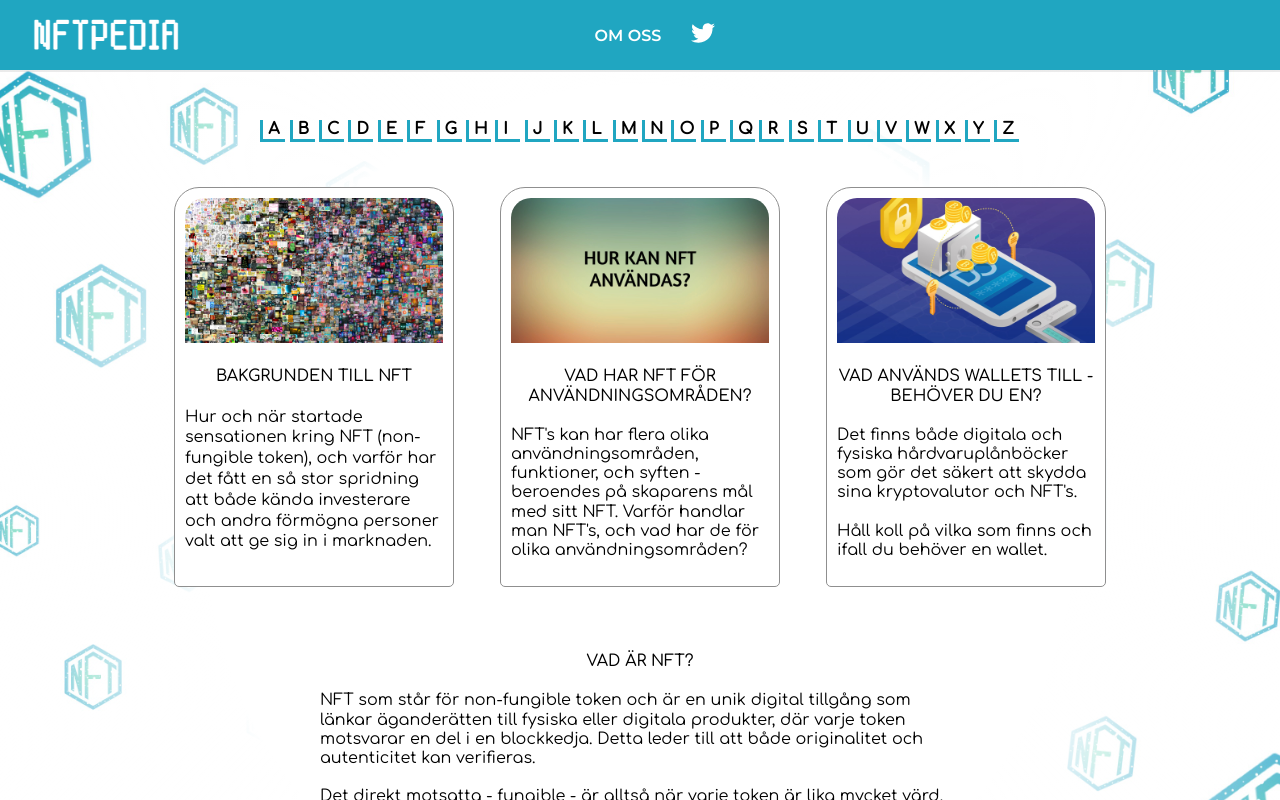
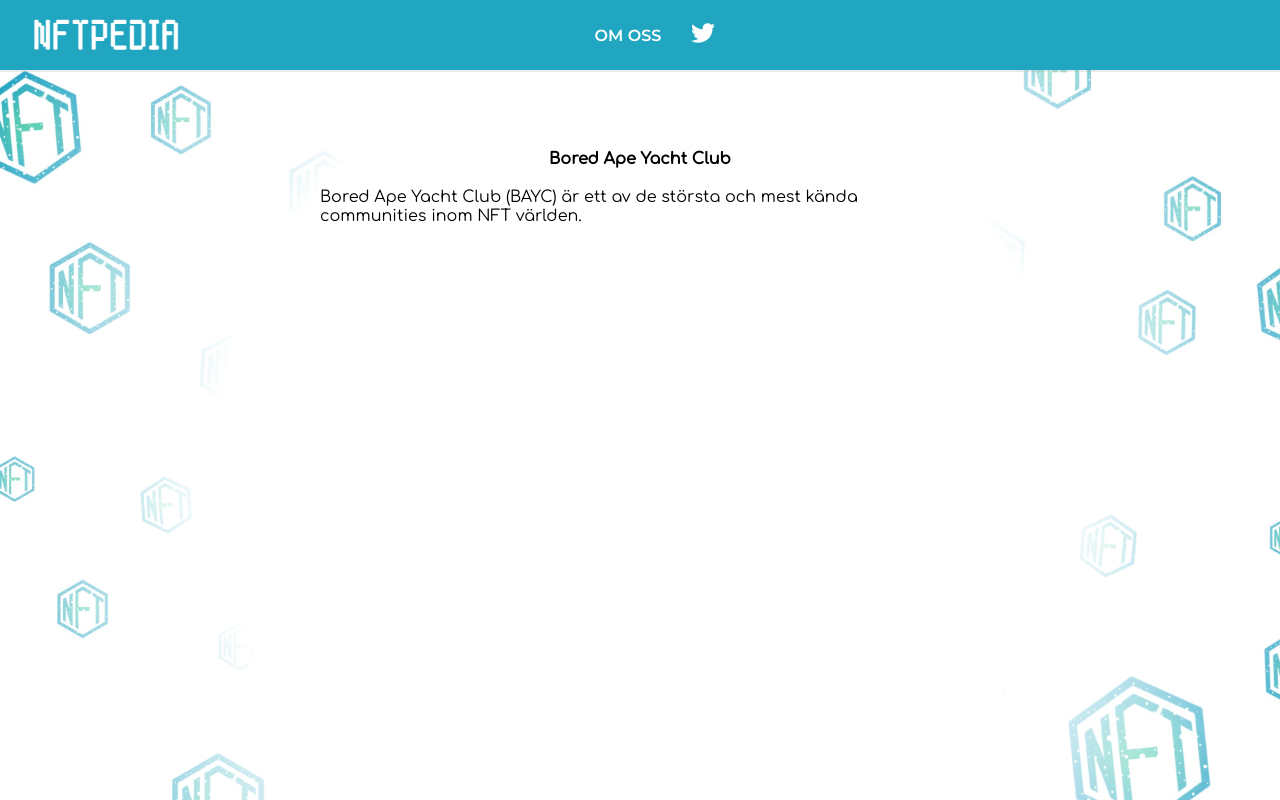
Before and after one commit to jossifelefteriadis/nftpedia, a React (Create React App) app: page /bored-apes-yacht-club in a window 1280 px wide. Shown: the top 800 px of the page. Built offline with nearby package versions, Linux system fonts and the light colour scheme.

Commit message:
Add description about BAYC

```diff
--- a/src/components/PageContainer.js
+++ b/src/components/PageContainer.js
@@ -17,6 +17,7 @@
 import Bag from "./words/Bag";
 import Block from "./words/Block";
 import Blockchain from "./words/Blockchain";
+import BAYC from "./words/BAYC";
 
 import A from "./letter/A";
 import B from "./letter/B";
@@ -71,6 +72,9 @@
           </Route>
           <Route path="/blockchain">
             <Blockchain />
+          </Route>
+          <Route path="/bored-apes-yacht-club">
+            <BAYC />
           </Route>
           <Route path="/A">
             <A />
--- /dev/null
+++ b/src/components/words/BAYC.js
@@ -0,0 +1,13 @@
+import React from "react";
+
+const BAYC = () => (
+  <section className="word-description-container">
+    <h1>Bored Ape Yacht Club</h1>
+    <p>
+      Bored Ape Yacht Club (BAYC) är ett av de största och mest kända
+      communities inom NFT världen.
+    </p>
+  </section>
+);
+
+export default BAYC;
```
